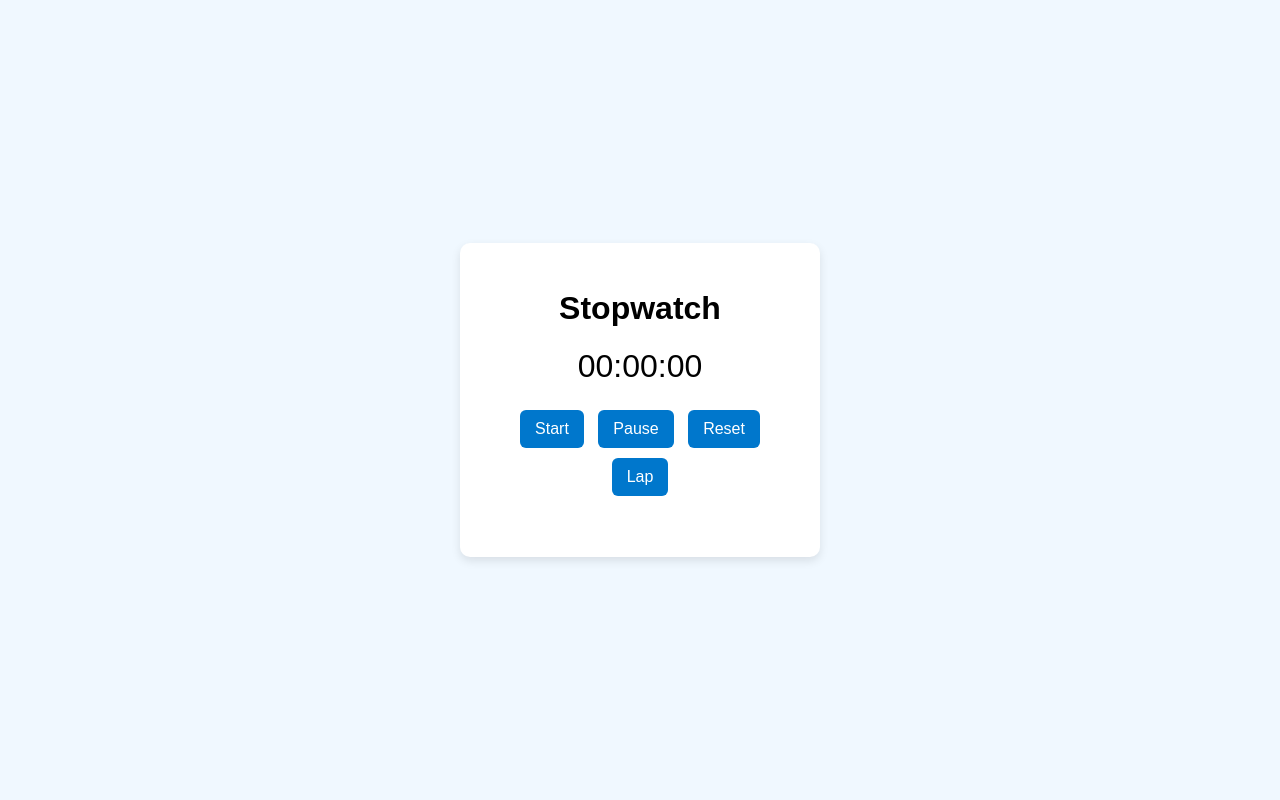
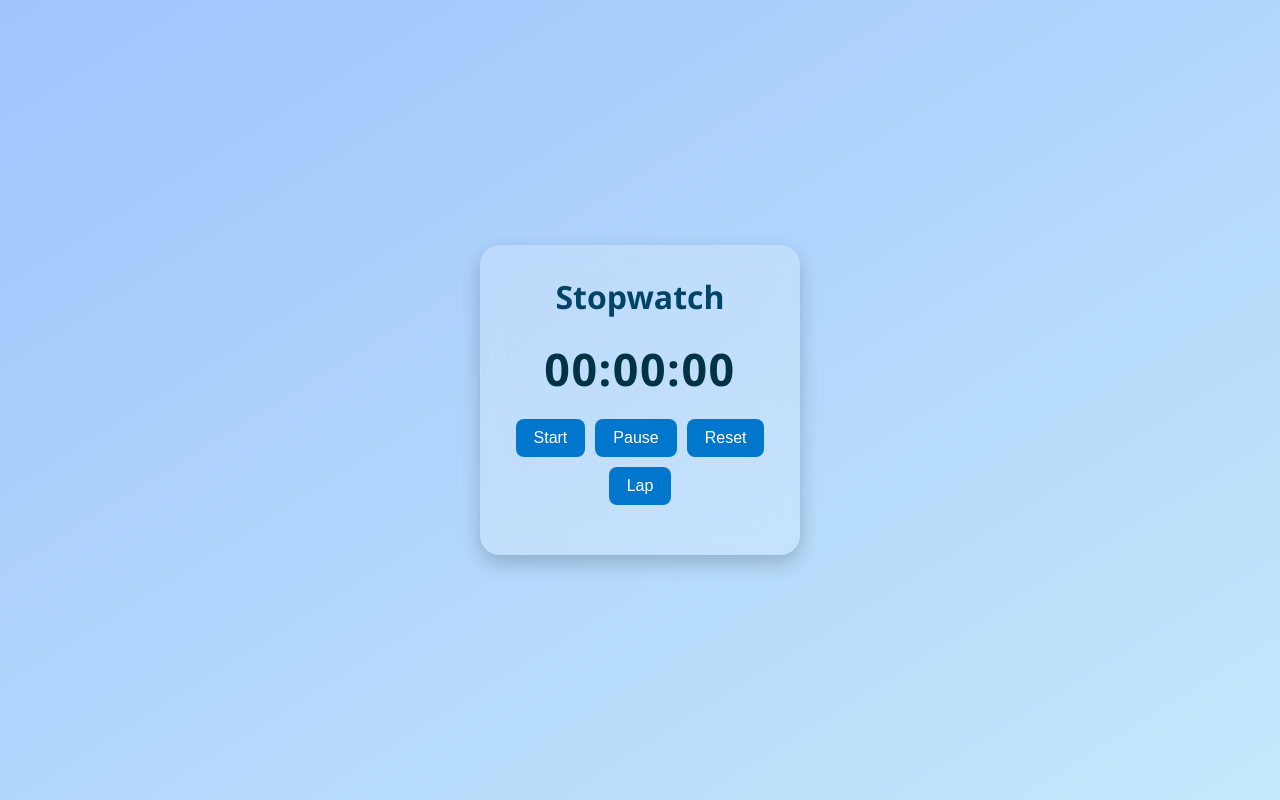
Before and after one commit to shreyapathak08/stopwatch, a plain HTML site: page index.html in a window 1280 px wide. Drawn offline with Linux system fonts and the light colour scheme.

Commit message:
Improved UI/UX with new styles and layout

```diff
--- a/style.css
+++ b/style.css
@@ -1,46 +1,79 @@
+* {
+  margin: 0;
+  padding: 0;
+  box-sizing: border-box;
+}
+
 body {
-  font-family: Arial, sans-serif;
-  background-color: #f0f8ff;
+  font-family: "Segoe UI", sans-serif;
+  background: linear-gradient(to bottom right, #a1c4fd, #c2e9fb);
+  height: 100vh;
   display: flex;
   justify-content: center;
   align-items: center;
-  height: 100vh;
-  margin: 0;
 }
 
 .container {
-  background-color: #fff;
-  padding: 25px 30px;
-  border-radius: 10px;
-  box-shadow: 0 4px 10px rgba(0,0,0,0.1);
+  background: rgba(255, 255, 255, 0.2);
+  backdrop-filter: blur(15px);
+  border-radius: 20px;
+  padding: 30px;
+  box-shadow: 0 8px 20px rgba(0, 0, 0, 0.2);
   text-align: center;
-  width: 300px;
+  width: 320px;
+}
+
+h1 {
+  margin-bottom: 20px;
+  font-size: 2rem;
+  color: #004466;
 }
 
 #display {
-  font-size: 2em;
+  font-size: 2.8rem;
+  font-weight: bold;
+  color: #003344;
   margin: 20px 0;
+  letter-spacing: 1.5px;
+  transition: all 0.3s ease-in-out;
+}
+
+.buttons {
+  display: flex;
+  flex-wrap: wrap;
+  justify-content: center;
+  gap: 10px;
 }
 
 .buttons button {
-  margin: 5px;
-  padding: 10px 15px;
-  font-size: 1em;
+  padding: 10px 18px;
   border: none;
-  border-radius: 6px;
+  border-radius: 8px;
   background-color: #0077cc;
   color: white;
+  font-size: 1rem;
   cursor: pointer;
+  transition: background-color 0.3s, transform 0.2s;
 }
 
 .buttons button:hover {
   background-color: #005fa3;
+  transform: scale(1.05);
 }
 
 #laps {
-  margin-top: 15px;
+  margin-top: 20px;
+  list-style-type: none;
+  max-height: 140px;
+  overflow-y: auto;
+  padding-left: 0;
   text-align: left;
-  max-height: 150px;
-  overflow-y: auto;
-  padding-left: 20px;
 }
+
+#laps li {
+  padding: 6px 10px;
+  background-color: rgba(255, 255, 255, 0.8);
+  border-radius: 6px;
+  margin-bottom: 6px;
+  font-size: 0.95rem;
+}
```
